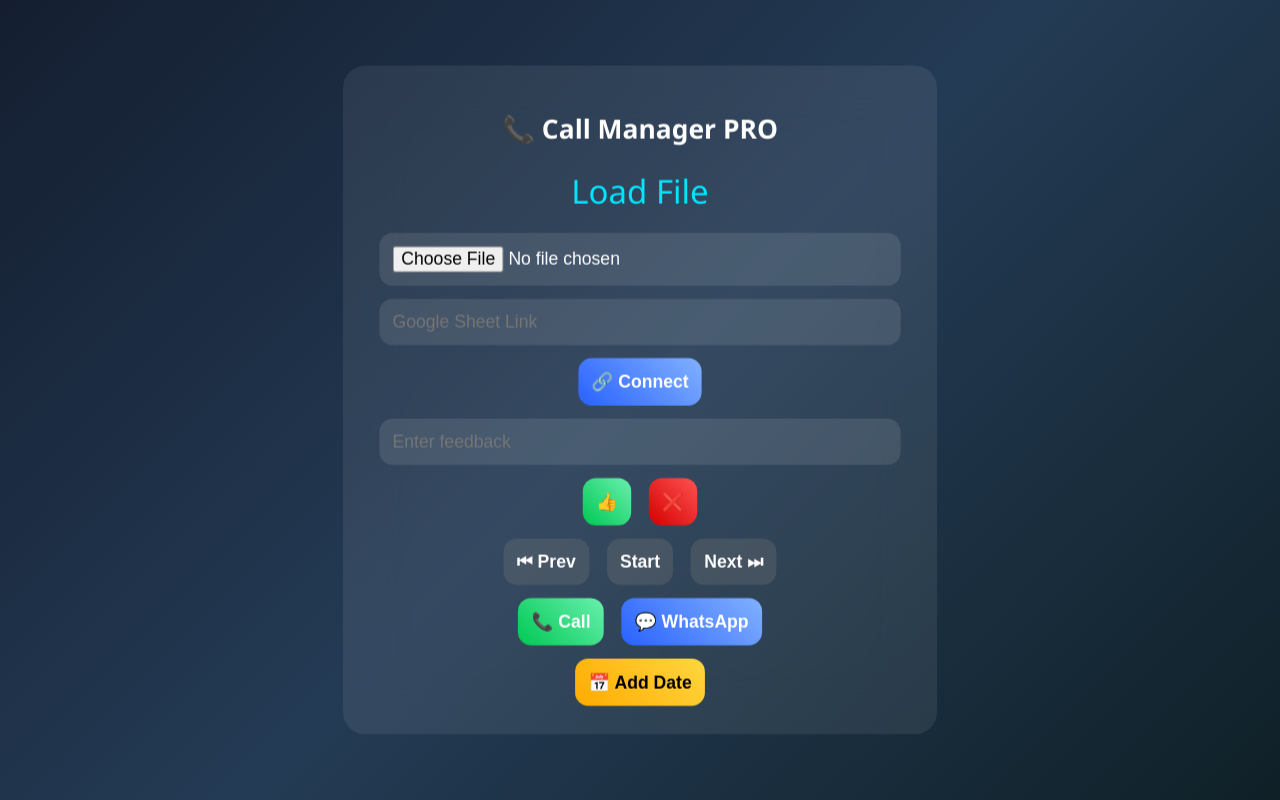
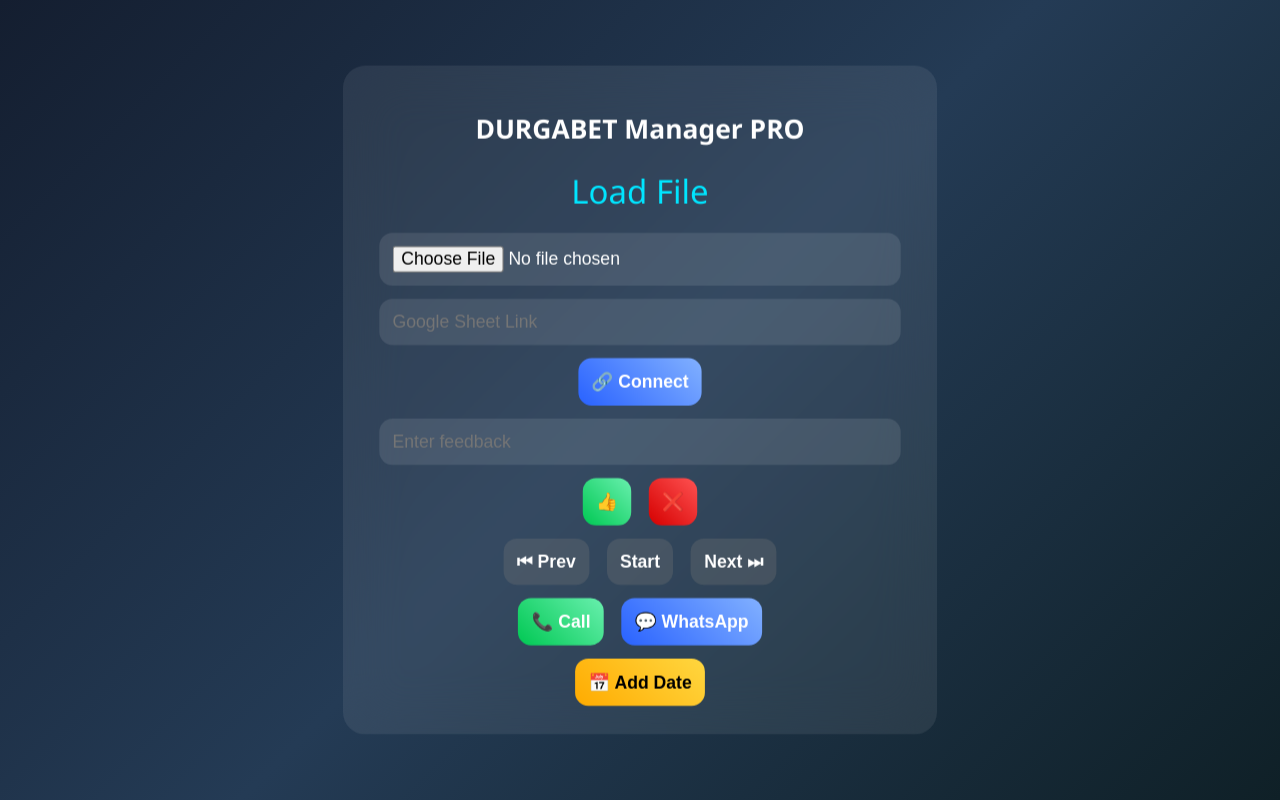
Before and after one commit to Foxpay888/Durgabetcaller, a plain HTML site: page index.html in a window 1280 px wide. Drawn offline with Linux system fonts and the light colour scheme.

Commit message:
Update header title from 'Call Manager PRO' to 'DURGABET Manager PRO'

```diff
--- a/index.html
+++ b/index.html
@@ -76,7 +76,7 @@
 
 <div class="container">
 
-  <h2>📞 Call Manager PRO</h2>
+  <h2> DURGABET Manager PRO</h2>
 
   <div id="number">Load File</div>
 
```
